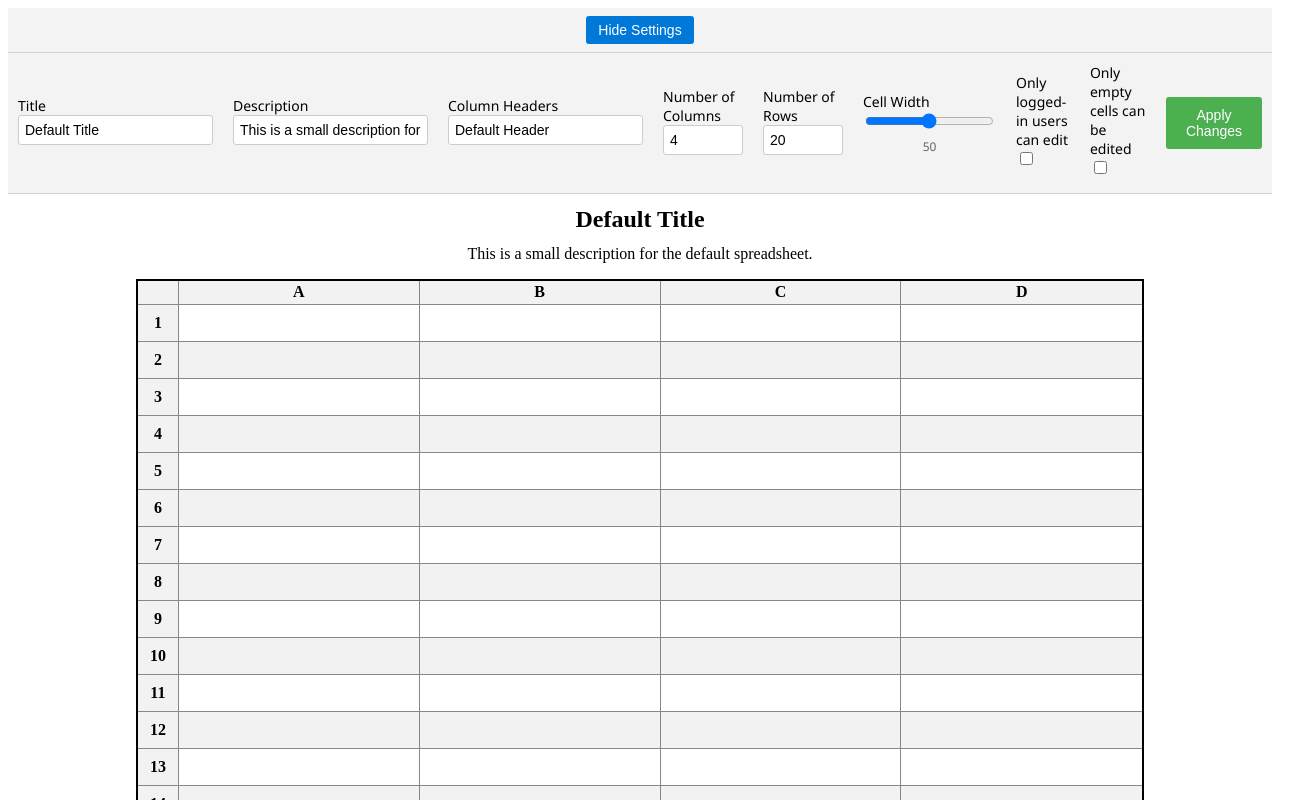
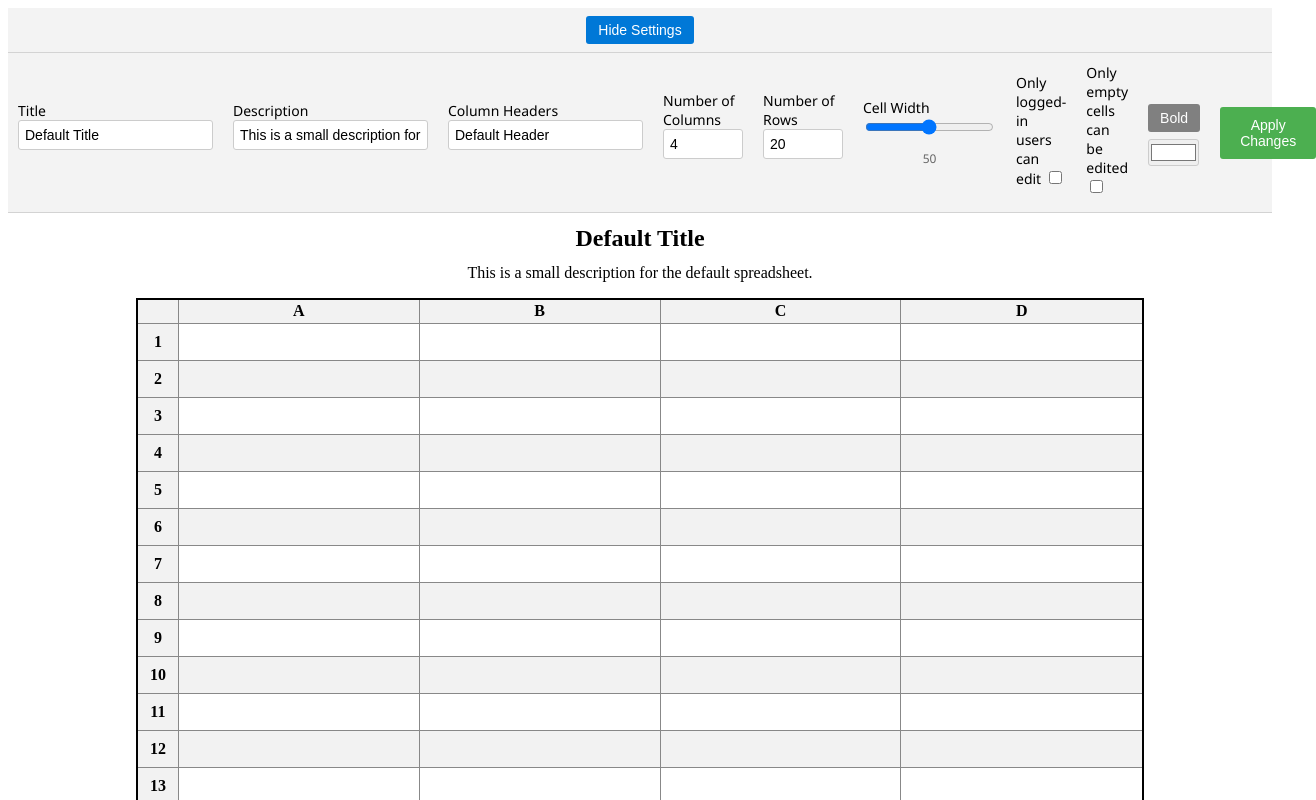
Before and after one commit to Ign1tz/CoSheet, a React (Create React App) app in the folder client/: page /spreadsheet in a window 1280 px wide. Both pictures are taken after a click on the button "Show Settings". Shown: the top 800 px of the page, 1316 px wide, since content can reach past the window. Built offline with nearby package versions, Linux system fonts and the light colour scheme.

Commit message:
text formatting

```diff
--- a/client/src/components/Spreadsheet.js
+++ b/client/src/components/Spreadsheet.js
@@ -1,7 +1,7 @@
 import React, { useState, useEffect } from 'react';
 import '../styles/Spreadsheet.css';
 
-export default function Spreadsheet({ numberOfRows, numberOfColumns }) {
+export default function Spreadsheet({ numberOfRows, numberOfColumns, cellFormatting, onCellSelect, selectedCell}) {
     const [spreadsheetRows, setSpreadsheetRows] = useState([]);
 
     useEffect(() => {
@@ -18,6 +18,10 @@ export default function Spreadsheet({ numberOfRows, numberOfColumns }) {
             rows.push(columns);
         }
         setSpreadsheetRows(rows);
+    };
+
+    const handleCellClick = (rowIndex, colIndex) => {
+        onCellSelect(rowIndex, colIndex);
     };
 
     const getColumnName = (columnNumber) => {
@@ -49,13 +53,23 @@ export default function Spreadsheet({ numberOfRows, numberOfColumns }) {
                     {spreadsheetRows.map((row, rowIndex) => (
                         <tr key={`row-${rowIndex}`}>
                             <th>{rowIndex + 1}</th>
-                            {row.map((_, colIndex) => (
-                                <td
-                                    key={`${rowIndex}-${colIndex}`}
-                                    contentEditable
-                                    className="cell"
-                                ></td>
-                            ))}
+                            {row.map((_, colIndex) => {
+                                const cellId = `${rowIndex}-${colIndex}`;
+                                const formatting = cellFormatting[cellId] || {};
+                                return (
+                                    <td
+                                        key={cellId}
+                                        onClick={() => handleCellClick(rowIndex, colIndex)}
+                                        contentEditable
+                                        className={`cell ${selectedCell && selectedCell.row === rowIndex && selectedCell.col === colIndex ? 'selected' : ''}`}
+                                        style={{
+                                            fontWeight: formatting.bold ? 'bold' : 'normal',
+                                            backgroundColor: formatting.backgroundColor || 'transparent',
+                                        }}
+                                    >
+                                    </td>
+                                );
+                            })}
                         </tr>
                     ))}
                 </tbody>
--- a/client/src/components/SpreadsheetSettings.js
+++ b/client/src/components/SpreadsheetSettings.js
@@ -1,7 +1,7 @@
 import React, { useState } from 'react';
 import '../styles/SpreadsheetSettings.css';
 
-export default function SpreadsheetSettings({ onSettingsChange }) {
+export default function SpreadsheetSettings({ onSettingsChange, onApplyFormatting, selectedCell }) {
     const [showSettings, setShowSettings] = useState(false);
     const [title, setTitle] = useState('Default Title');
     const [editEmptyOnly, setEditEmptyOnly] = useState(false);
@@ -11,6 +11,8 @@ export default function SpreadsheetSettings({ onSettingsChange }) {
     const [description, setDescription] = useState('This is a small description for the default spreadsheet.');
     const [allowLoggedInEdit, setAllowLoggedInEdit] = useState(false);
     const [cellWidth, setCellWidth] = useState(50);
+    const [isTextBold, setIsTextBold] = useState(false);
+    const [cellBackgroundColor, setCellBackgroundColor] = useState('#FFFFFF');
 
     function validateTitle(title) {
         return typeof title === 'string' && title.trim() !== '';
@@ -41,6 +43,15 @@ export default function SpreadsheetSettings({ onSettingsChange }) {
     function validateAllowLoggedInEdit(allowLoggedInEdit) {
         return typeof allowLoggedInEdit === 'boolean';
     }
+
+    const applyFormatting = () => {
+        if (selectedCell) {
+            onApplyFormatting({
+                bold: isTextBold,
+                backgroundColor: cellBackgroundColor,
+            });
+        }
+    };
 
     function applySettings(e) {
         e.preventDefault();
@@ -74,6 +85,8 @@ export default function SpreadsheetSettings({ onSettingsChange }) {
             return;
         }
 
+        applyFormatting()
+
         onSettingsChange({
             title,
             editEmptyOnly,
@@ -82,9 +95,10 @@ export default function SpreadsheetSettings({ onSettingsChange }) {
             columnHeaders,
             description,
             allowLoggedInEdit,
+            isTextBold,
+            cellBackgroundColor,
         });
     }
-
 
     return (
         <div className="ribbon-container">
@@ -120,6 +134,20 @@ export default function SpreadsheetSettings({ onSettingsChange }) {
                     <div className="setting-group">
                         <label>Only empty cells can be edited <input type="checkbox" checked={editEmptyOnly} onChange={(e) => setEditEmptyOnly(e.target.checked)} /></label>
                     </div>
+                    <div className="setting-group">
+                        <button
+                            onClick={() => setIsTextBold(!isTextBold)}
+                            className={isTextBold ? 'button-active' : ''}
+                        >
+                            Bold
+                        </button>
+                        <input
+                            type="color"
+                            value={cellBackgroundColor}
+                            onChange={(e) => setCellBackgroundColor(e.target.value)}
+                            title="Change cell background color"
+                        />
+                    </div>
                     <div className="apply-button">
                         <button onClick={applySettings}>Apply Changes</button>
                     </div>
--- a/client/src/pages/SpreadsheetPage.js
+++ b/client/src/pages/SpreadsheetPage.js
@@ -13,20 +13,43 @@ export default function SpreadsheetPage() {
         allowLoggedInEdit: false,
     });
 
+    const [selectedCell, setSelectedCell] = useState(null);
+    const [cellFormatting, setCellFormatting] = useState({});
+
     const handleSettingsChange = (newSettings) => {
-        setSettings(newSettings);
+        setSettings({ ...settings, ...newSettings });
+    };
+
+    const handleSelectCell = (rowIndex, colIndex) => {
+        setSelectedCell({ row: rowIndex, col: colIndex });
+    };
+
+    const handleApplyFormatting = (formatting) => {
+        if (selectedCell) {
+            setCellFormatting({
+                ...cellFormatting,
+                [`${selectedCell.row}-${selectedCell.col}`]: {
+                    ...cellFormatting[`${selectedCell.row}-${selectedCell.col}`],
+                    ...formatting,
+                }
+            });
+        }
     };
 
     return (
         <div>
             <SpreadsheetSettings
                 onSettingsChange={handleSettingsChange}
+                onApplyFormatting={handleApplyFormatting}
+                selectedCell={selectedCell}
             />
             <h2 className="spreadsheet-title">{settings.title}</h2>
             <p className="spreadsheet-description">{settings.description}</p>
             <Spreadsheet
                 numberOfRows={settings.numRows}
                 numberOfColumns={settings.numColumns}
+                 onCellSelect={handleSelectCell}
+                cellFormatting={cellFormatting}
             />
         </div>
     );
--- a/client/src/styles/SpreadsheetSettings.css
+++ b/client/src/styles/SpreadsheetSettings.css
@@ -69,3 +69,36 @@
     cursor: pointer;
     font-size: 14px;
 }
+
+.setting-group button {
+    background-color: grey;
+    color: white;
+    padding: 6px 12px;
+    border: none;
+    border-radius: 3px;
+    cursor: pointer;
+    font-size: 14px;
+    margin-top: 5px;
+    margin-bottom: 0.5em;
+}
+
+.setting-group button.button-active {
+    background-color: #444;
+}
+
+/* Color Input Styling */
+.setting-group input[type="color"] {
+    height: 2em; /* Adjust height to match other inputs */
+    border: 1px solid #ccc;
+    border-radius: 3px;
+    padding: 0;
+    width: 3.8em; /* Full width within its container */
+    cursor: pointer;
+}
+
+/* Adjustments to other input types for consistent appearance */
+.setting-group input[type="text"],
+.setting-group input[type="number"],
+.setting-group input[type="range"] {
+    margin-bottom: 10px;
+}
```
